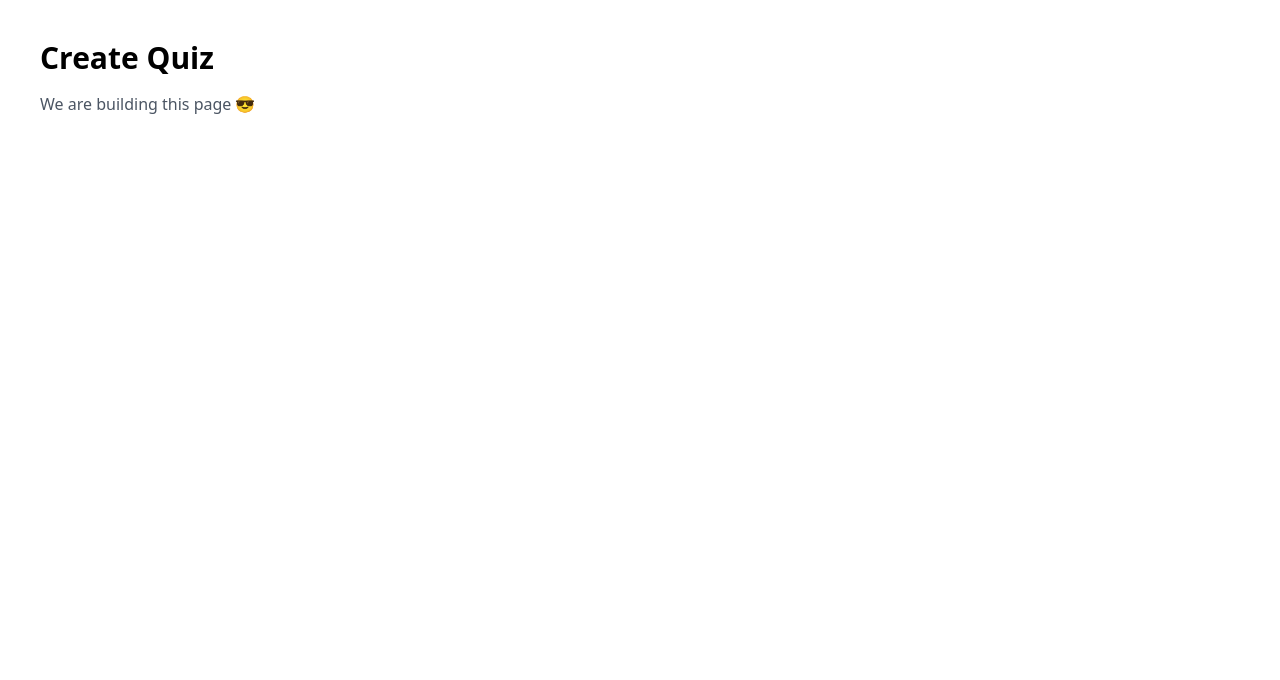
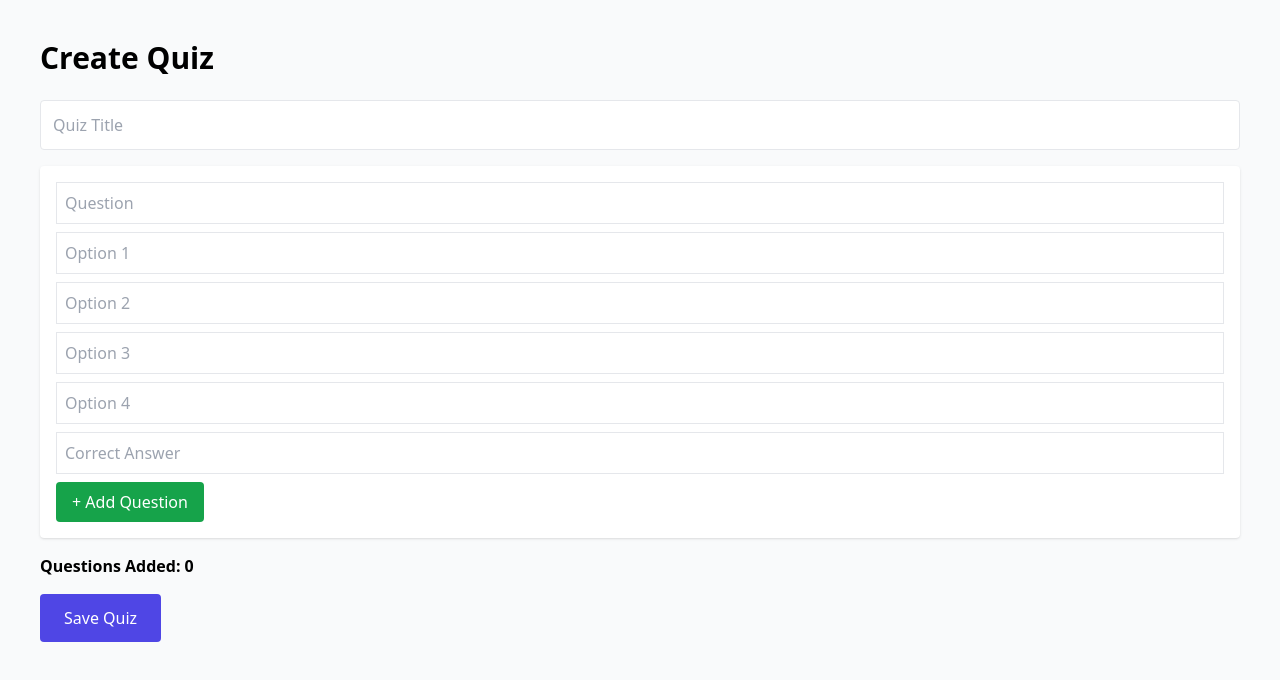
Before and after one commit to tharikadheena-ui/ZEN, a React (Create React App) app in the folder client/: page /subjects/1/create-quiz in a window 1280 px wide. Shown: the top 680 px of the page. Built offline with nearby package versions, Linux system fonts and the light colour scheme; sample sign-in values are in the browser's storage; the HTML template or start-up script is replaced by a standard one.

Commit message:
Add quiz creation form with backend integration

```diff
--- a/client/src/pages/CreateQuiz.js
+++ b/client/src/pages/CreateQuiz.js
@@ -1,13 +1,128 @@
+import { useState } from 'react';
+import { useParams, useNavigate } from 'react-router-dom';
+import api from '../utils/api';
+
 function CreateQuiz() {
+  const { id: subjectId } = useParams();
+  const navigate = useNavigate();
+
+  const [title, setTitle] = useState('');
+  const [questions, setQuestions] = useState([]);
+  const [loading, setLoading] = useState(false);
+
+  // temp question state
+  const [question, setQuestion] = useState('');
+  const [options, setOptions] = useState(['', '', '', '']);
+  const [answer, setAnswer] = useState('');
+
+  const addQuestion = () => {
+    if (!question || options.some(opt => !opt) || !answer) return;
+
+    const newQuestion = {
+      question,
+      options,
+      answer
+    };
+
+    setQuestions([...questions, newQuestion]);
+
+    // reset
+    setQuestion('');
+    setOptions(['', '', '', '']);
+    setAnswer('');
+  };
+
+  const handleSubmit = async () => {
+    if (!title || questions.length === 0) return;
+
+    setLoading(true);
+
+    try {
+      await api.post('/quizzes', {
+        title,
+        subject: subjectId,
+        questions
+      });
+
+      alert("Quiz created successfully 🚀");
+      navigate(`/subjects/${subjectId}`);
+    } catch (err) {
+      console.error(err);
+      alert("Error creating quiz 😢");
+    } finally {
+      setLoading(false);
+    }
+  };
+
   return (
-    <div className="min-h-screen p-10">
-      <h1 className="text-3xl font-bold">
+    <div className="min-h-screen p-10 bg-gray-50">
+
+      <h1 className="text-3xl font-bold mb-6">
         Create Quiz
       </h1>
 
-      <p className="mt-4 text-gray-600">
-        We are building this page 😎
-      </p>
+      {/* Quiz Title */}
+      <input
+        className="border p-3 w-full mb-4 rounded"
+        placeholder="Quiz Title"
+        value={title}
+        onChange={(e) => setTitle(e.target.value)}
+      />
+
+      {/* Question */}
+      <div className="bg-white p-4 rounded shadow mb-4">
+        <input
+          className="border p-2 w-full mb-2"
+          placeholder="Question"
+          value={question}
+          onChange={(e) => setQuestion(e.target.value)}
+        />
+
+        {options.map((opt, index) => (
+          <input
+            key={index}
+            className="border p-2 w-full mb-2"
+            placeholder={`Option ${index + 1}`}
+            value={opt}
+            onChange={(e) => {
+              const newOptions = [...options];
+              newOptions[index] = e.target.value;
+              setOptions(newOptions);
+            }}
+          />
+        ))}
+
+        <input
+          className="border p-2 w-full mb-2"
+          placeholder="Correct Answer"
+          value={answer}
+          onChange={(e) => setAnswer(e.target.value)}
+        />
+
+        <button
+          onClick={addQuestion}
+          className="bg-green-600 text-white px-4 py-2 rounded"
+        >
+          + Add Question
+        </button>
+      </div>
+
+      {/* Preview */}
+      <div className="mb-4">
+        <h2 className="font-bold mb-2">
+          Questions Added: {questions.length}
+        </h2>
+      </div>
+
+      {/* Submit */}
+      <button
+        onClick={handleSubmit}
+        disabled={loading}
+        className="bg-indigo-600 text-white px-6 py-3 rounded"
+      >
+        {loading ? "Saving..." : "Save Quiz"}
+      </button>
+
     </div>
   );
 }
```
